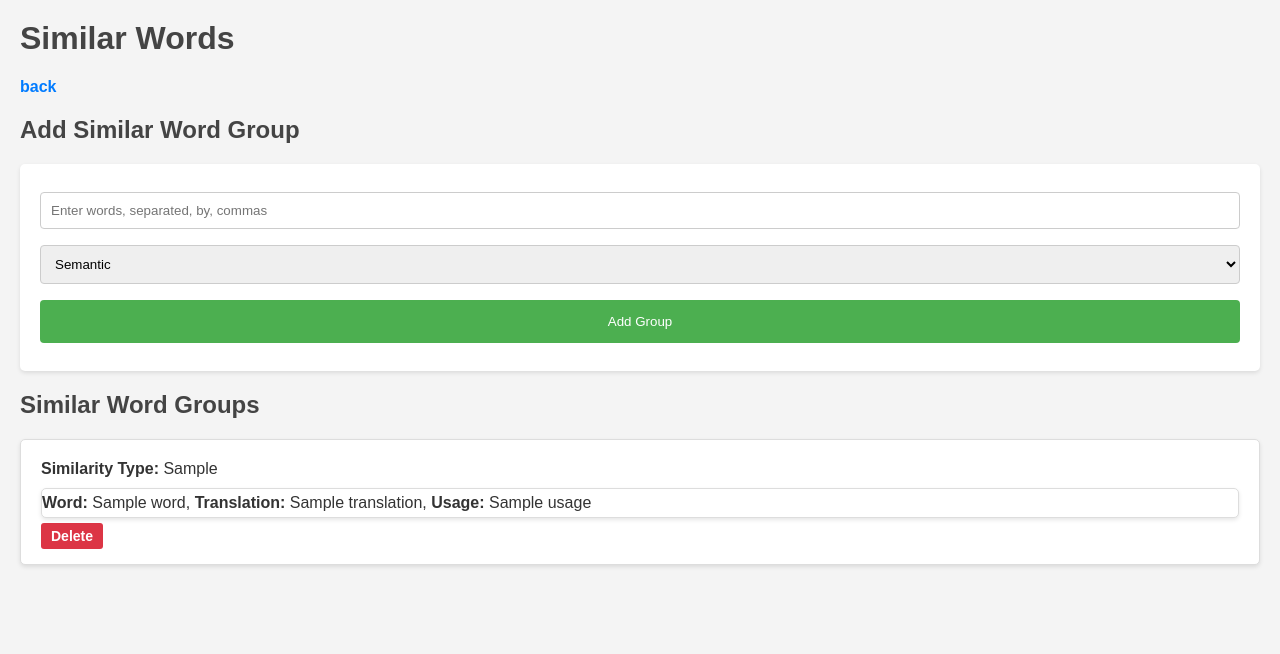
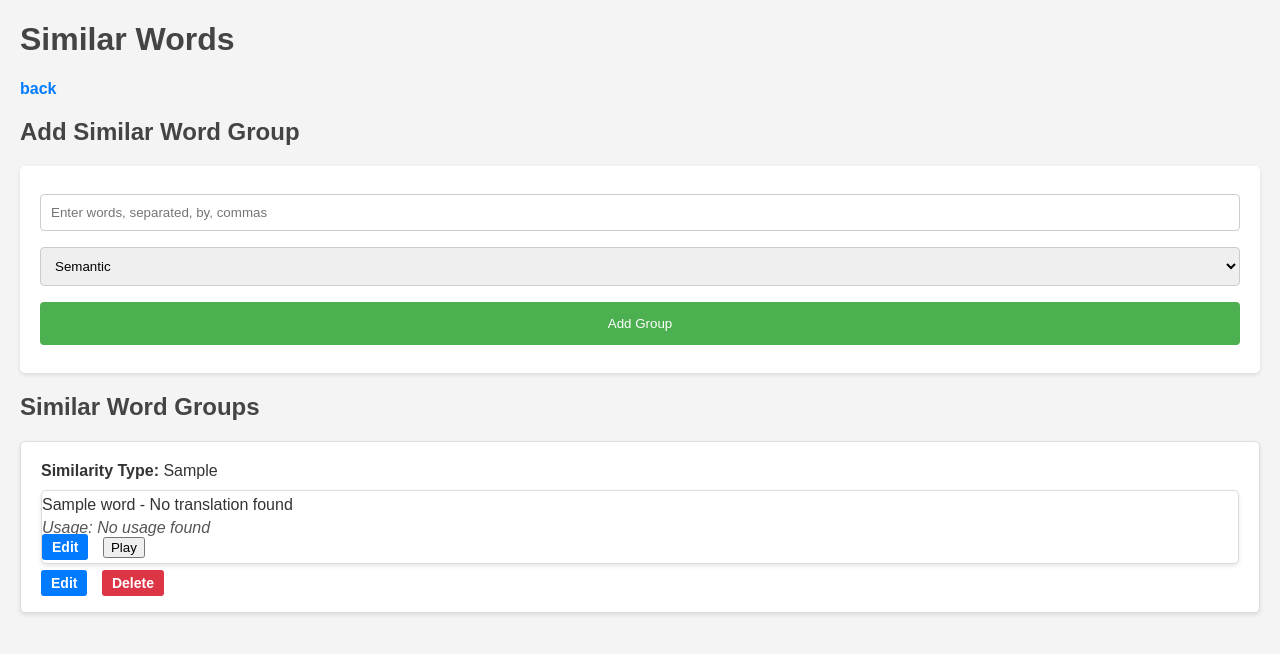
Before and after one commit to zhangrongyu0101/vocab-builder, a Flask app: page /similar-words in a window 1280 px wide. Shown: the top 654 px of the page. Run offline with Flask 3, Linux system fonts and the light colour scheme; a database or web service that is not in the repository returns one stand-in record (values such as "Sample title").

Commit message:
feat:introduce new function to edit the similar word group

```diff
--- a/app/routers/similar_words.py
+++ b/app/routers/similar_words.py
@@ -18,6 +18,14 @@
     word_groups = mongo.db.similar_words.find({}).sort('_id', -1)
     word_groups_list = []
 
+    # 收集所有单词以进行批量查询
+    all_words = set(word for group in word_groups for word in group['words'])
+    words_info = mongo.db.words.find({'word': {'$in': list(all_words)}})
+    words_info_dict = {info['word']: info for info in words_info}
+
+    # 重置游标
+    word_groups.rewind()
+
     for group in word_groups:
         group_detail = {
             'words': [],
@@ -26,13 +34,13 @@
         }
 
         for word in group['words']:
-            word_info = mongo.db.words.find_one({'word': word})
+            word_info = words_info_dict.get(word)
             if word_info:
-                # 假设 word_info 包含 'translation' 和 'usage' 字段
                 group_detail['words'].append({
                     'word': word,
                     'translation': word_info.get('translation', 'No translation found'),
-                    'usage': word_info.get('usage', 'No usage found')
+                    'usage': word_info.get('usage', 'No usage found'),
+                    '_id': str(word_info.get('_id', 'No _id found'))
                 })
             else:
                 # 没有找到单词信息的情况
@@ -46,16 +54,7 @@
 
     return render_template('similar_words.html', word_groups=word_groups_list)
 
-# @similar_words_bp.route('/similar-words')
-# def similar_words():
-#     # 获取所有相似单词组
-#     word_groups = mongo.db.similar_words.find({}).sort('_id', -1)
-#     word_groups_list = [group for group in word_groups]
-#     for group in word_groups_list:
-#         group["_id"] = str(group["_id"])  # 确保 MongoDB 的 ObjectId 能在模板中正确显示
 
-    # # 将所有相似单词组传递给模板进行渲染
-    # return render_template('similar_words.html', word_groups=word_groups_list)
 
 
 @similar_words_bp.route('/add/similar-words', methods=['POST'])
@@ -80,26 +79,36 @@
         return jsonify({'error': 'Failed to add similar words', 'exception': str(e)}), 500
 
 
-@similar_words_bp.route('/edit/similar-words/<id>', methods=['POST'])
-def update_similar_words(id):
-    # 假设通过表单隐藏字段传递了ID
+@similar_words_bp.route('/edit/similar-words/<group_id>')
+def edit_similar_words(group_id):
+    group = mongo.db.similar_words.find_one({'_id': ObjectId(group_id)})
+    if group is None:
+        flash('Similar word group not found.', 'error')
+        return redirect(url_for('similar_words.similar_words'))
+
+    # 如果找到相似单词组，渲染编辑页面
+    return render_template('edit_similar_words.html', group=group)
+
+
+
+@similar_words_bp.route('/update/similar-words/<group_id>', methods=['POST'])
+def update_similar_words(group_id):
+    # 从表单获取数据
     words_str = request.form.get('words')
+    words = [word.strip() for word in re.split('[,，;；]', words_str) if word.strip()]
     similarityType = request.form.get('similarityType')
 
-    if not words_str or not similarityType:
-        return jsonify({'error': 'Missing data'}), 400
+    # 更新数据库记录
+    mongo.db.similar_words.update_one(
+        {'_id': ObjectId(group_id)},
+        {'$set': {
+            'words': words,
+            'similarityType': similarityType
+        }}
+    )
+    flash('Similar word group updated successfully!')
+    return redirect(url_for('similar_words.similar_words'))
 
-    words = [word.strip() for word in words_str.split(',')]
-    data = {'words': words, 'similarityType': similarityType}
-
-    try:
-        # 更新指定ID的相似单词组
-        result = mongo.db.similar_words.update_one({'_id': ObjectId(id)}, {'$set': data})
-        if result.modified_count == 0:
-            return jsonify({'error': 'No records updated'}), 404
-        return redirect(url_for('similar_words.similar_words'))
-    except Exception as e:
-        return jsonify({'error': 'Failed to update similar words', 'exception': str(e)}), 500
 
 
 @similar_words_bp.route('/delete/similar-words/<groupId>')
--- a/app/routers/words.py
+++ b/app/routers/words.py
@@ -32,8 +32,6 @@
         flash('Word cannot be empty!')  # 修改了错误消息以反映新的验证逻辑
 
     return redirect(url_for('words_bp.index'))
-
-
 
 
 @words_bp.route('/edit/<word_id>')
--- a/app/static/js/similar_words.js
+++ b/app/static/js/similar_words.js
@@ -99,6 +99,12 @@
         console.error('Error fetching word info:', error);
     });
 }
+function playPronunciation(word) {
+    const lang = 'en'; // 或根据需要调整语言
+    const audioSrc = `/pronounce?text=${encodeURIComponent(word)}&lang=${lang}`;
+    const audio = new Audio(audioSrc);
+    audio.play().catch(error => console.error('Playback failed:', error));
+}
 // 绑定事件
 document.addEventListener('DOMContentLoaded', () => {
     const addWordGroupBtn = getElementById('addWordGroupBtn');
--- a/app/static/ts/similar_words.ts
+++ b/app/static/ts/similar_words.ts
@@ -108,6 +108,12 @@
         });
 }
 
+function playPronunciation(word:string) {
+    const lang = 'en'; // 或根据需要调整语言
+    const audioSrc = `/pronounce?text=${encodeURIComponent(word)}&lang=${lang}`;
+    const audio = new Audio(audioSrc);
+    audio.play().catch(error => console.error('Playback failed:', error));
+}
 
 // 绑定事件
 document.addEventListener('DOMContentLoaded', () => {
--- a/app/templates/base.html
+++ b/app/templates/base.html
@@ -2,11 +2,12 @@
 <html lang="en">
 <head>
     <meta charset="UTF-8">
-    <title>Vocab Builder 1.1.2</title>
+    <title>Vocab Builder 1.1.3</title>
     <link rel="stylesheet" href="{{ url_for('static', filename='style.css') }}">
     <link rel="icon" href="{{ url_for('static', filename='favicon.ico') }}">
 </head>
 <body>
     {% block content %}{% endblock %}
+    {% block scripts %}{% endblock %}
 </body>
 </html>
--- a/app/templates/index.html
+++ b/app/templates/index.html
@@ -2,7 +2,7 @@
 
 {% block content %}
 
-    <h1>Vocab Builder 1.1.2 <img src="{{ url_for('static', filename='images/logo.png') }}" alt="Vocab Builder Logo" width="150"></h1>
+    <h1>Vocab Builder<img src="{{ url_for('static', filename='images/logo.png') }}" alt="Vocab Builder Logo" width="150"></h1>
     <form action="/add" method="POST">
         <input type="text" class="input-field" name="word" placeholder="Word" required>
 
--- a/app/templates/similar_words.html
+++ b/app/templates/similar_words.html
@@ -1,3 +1,5 @@
+{% extends "base.html" %}
+
 {% block content %}
 <link rel="stylesheet" href="{{ url_for('static', filename='style.css') }}">
 <h1>Similar Words</h1>
@@ -23,12 +25,14 @@
         <ul>
             {% for word_detail in group.words %}
             <li class="word-detail">
-                <strong>Word:</strong> {{ word_detail.word }},
-                <strong>Translation:</strong> {{ word_detail.translation }},
-                <strong>Usage:</strong> {{ word_detail.usage }}
+                {{ word_detail.word }} - {{ word_detail.translation }}
+                <div class="word-usage">Usage: {{ word_detail.usage }}</div>
+                <a href="/edit/{{ word_detail._id }}">Edit</a>
+                <button onclick="playPronunciation('{{ word_detail.word }}')">Play</button>
             </li>
             {% endfor %}
         </ul>
+        <a href="/edit/similar-words/{{ group['_id'] }}">Edit</a>
         <a href="/delete/similar-words/{{ group['_id'] }}">Delete</a>
     </li>
     {% else %}
@@ -39,5 +43,15 @@
 {% endblock %}
 
 {% block scripts %}
-<script src="{{ url_for('static', filename='js/similar_words.js') }}"></script>
+<script>
+
+function playPronunciation(word) {
+    const lang = 'en'; // 或根据需要调整语言
+    const audioSrc = `/pronounce?text=${encodeURIComponent(word)}&lang=${lang}`;
+    const audio = new Audio(audioSrc);
+    audio.play().catch(error => console.error('Playback failed:', error));
+}
+
+</script>
+
 {% endblock %}
```
Also changed, not shown: app/templates/edit_similar_words.html (added, +41 -0 lines).
